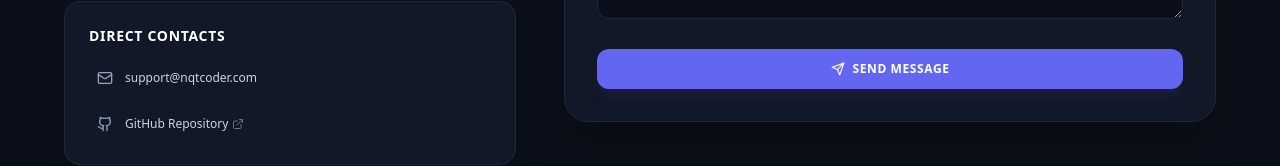
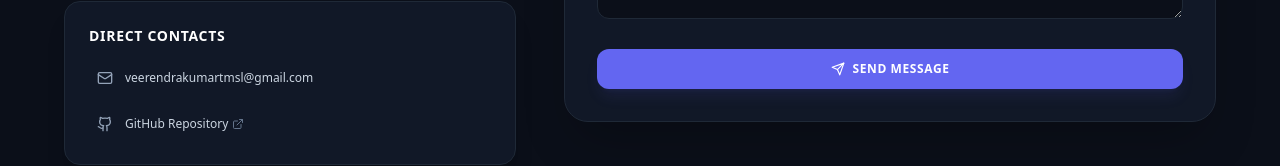
Before and after one commit to kumar-veerendra/NQTCoder, a React (Vite) app in the folder frontend/: page /about in a window 1280 px wide. Shown: the part 864-1030 px from the top of the page. Built offline with nearby package versions, Linux system fonts and the light colour scheme; no server answers.

Commit message:
fix(contacts): update support email and GitHub repository URL across pages

```diff
--- a/frontend/src/components/Footer.jsx
+++ b/frontend/src/components/Footer.jsx
@@ -91,7 +91,7 @@ const Footer = () => {
               </Link>
             </li>
             <li>
-              <a href="mailto:support@nqtcoder.com" className="hover:text-white transition-colors">
+              <a href="mailto:veerendrakumartmsl@gmail.com" className="hover:text-white transition-colors">
                 Email Support
               </a>
             </li>
--- a/frontend/src/pages/AboutContact.jsx
+++ b/frontend/src/pages/AboutContact.jsx
@@ -172,15 +172,15 @@ const AboutContact = () => {
 
               <div className="space-y-3.5 text-xs text-slate-300">
                 <a
-                  href="mailto:support@nqtcoder.com"
+                  href="mailto:veerendrakumartmsl@gmail.com"
                   className="flex items-center space-x-3 p-2 rounded hover:bg-darkBg/50 transition-colors group"
                 >
                   <Mail className="w-4 h-4 text-slate-400 group-hover:text-[#6366F1] transition-colors" />
-                  <span>support@nqtcoder.com</span>
+                  <span>veerendrakumartmsl@gmail.com</span>
                 </a>
 
                 <a
-                  href="https://github.com"
+                  href="https://github.com/kumar-veerendra/NQTCoder"
                   target="_blank"
                   rel="noreferrer"
                   className="flex items-center space-x-3 p-2 rounded hover:bg-darkBg/50 transition-colors group"
```
Also changed, not shown: 1 other file (tests, documents, lock files or other folders).
